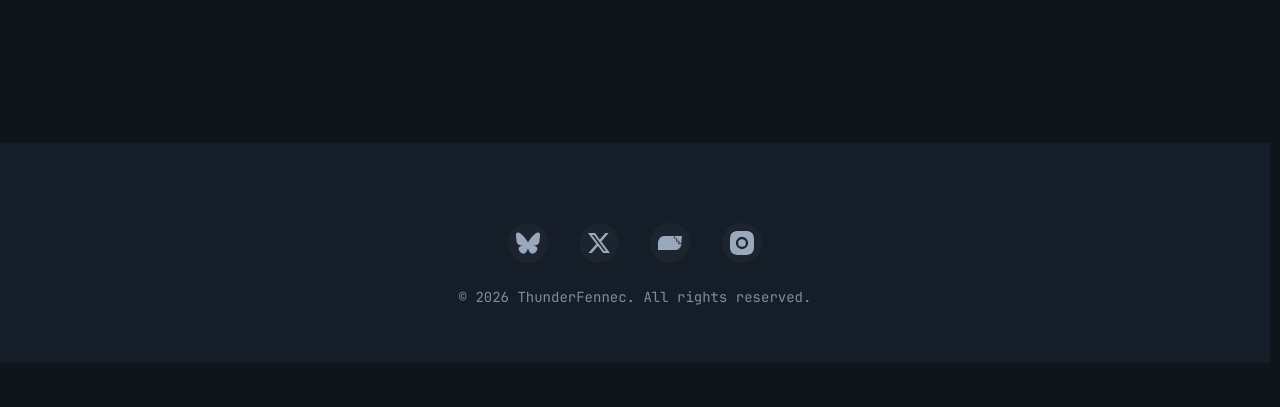
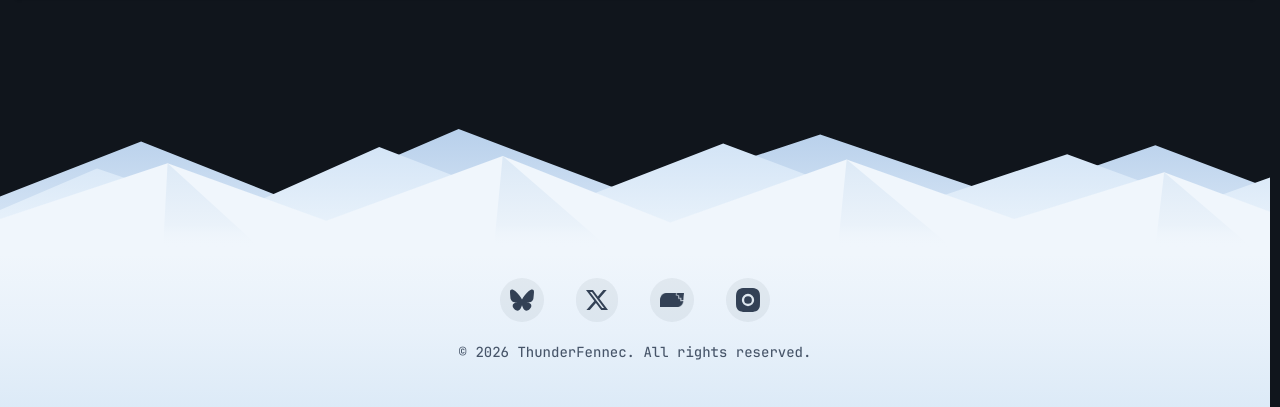
Before and after one commit to Jaketa-CS/Thunder-Art, a React (Vite) app in the folder thunder-web/: page / in a window 1280 px wide. Shown: the part 4208-4615 px from the top of the page. Before the commit the page ends 4571 px from the top, so only its background shows below. Built offline with nearby package versions, Linux system fonts and the light colour scheme.

Commit message:
updated foot to snowy peak

```diff
--- a/thunder-web/src/components/Footer.tsx
+++ b/thunder-web/src/components/Footer.tsx
@@ -1,19 +1,91 @@
-import { motion } from 'framer-motion';
 import { siteConfig } from '@/data/siteConfig';
 
 const Footer = () => {
   const currentYear = new Date().getFullYear();
 
   return (
-    <motion.footer
-      initial={{ opacity: 0 }}
-      animate={{ opacity: 1 }}
-      transition={{ delay: 0.5, duration: 0.5 }}
-      className="relative z-10 mt-16 mt-auto bg-[var(--color-bg-secondary)] px-8 pt-16 pb-12 md:mt-24 md:pt-20 md:pb-14"
+    <footer className="relative z-10 mt-auto pt-12 md:pt-16">
+      {/* Simple Layered Light Snowy Mountains SVG */}
+      <div
+        aria-hidden="true"
+        className="pointer-events-none relative -mb-px w-full overflow-hidden leading-none select-none"
       >
-      <div className="mx-auto flex max-w-[1200px] flex-col items-center gap-6">
+        <svg
+          viewBox="0 0 1440 160"
+          fill="none"
+          xmlns="http://www.w3.org/2000/svg"
+          preserveAspectRatio="none"
+          className="block h-20 w-full sm:h-28 md:h-36"
+        >
+          <defs>
+            {/* Distant ridge fades smoothly toward midground */}
+            <linearGradient
+              id="mtn-far"
+              x1="0"
+              y1="20"
+              x2="0"
+              y2="150"
+              gradientUnits="userSpaceOnUse"
+            >
+              <stop offset="0%" stopColor="#b8d0eb" />
+              <stop offset="100%" stopColor="#dce9f7" />
+            </linearGradient>
+            {/* Midground ridge fades smoothly into foreground snow */}
+            <linearGradient
+              id="mtn-mid"
+              x1="0"
+              y1="35"
+              x2="0"
+              y2="155"
+              gradientUnits="userSpaceOnUse"
+            >
+              <stop offset="0%" stopColor="#d3e4f6" />
+              <stop offset="85%" stopColor="#eaf3fb" />
+              <stop offset="100%" stopColor="#f0f6fc" />
+            </linearGradient>
+            {/* Shadow facets fade completely into #f0f6fc before the bottom edge, so there is zero seam */}
+            <linearGradient
+              id="mtn-shadow"
+              x1="0"
+              y1="50"
+              x2="0"
+              y2="152"
+              gradientUnits="userSpaceOnUse"
+            >
+              <stop offset="0%" stopColor="#dce9f6" />
+              <stop offset="75%" stopColor="#eaf2fa" />
+              <stop offset="100%" stopColor="#f0f6fc" stopOpacity="0" />
+            </linearGradient>
+          </defs>
+
+          {/* Distant icy ridge */}
+          <polygon
+            points="0,160 0,95 160,34 330,100 520,20 720,94 930,26 1140,96 1310,38 1440,86 1440,160"
+            fill="url(#mtn-far)"
+          />
+          {/* Midground glacial peaks */}
+          <polygon
+            points="0,160 0,110 110,64 260,114 430,40 620,112 820,36 1020,110 1210,48 1360,102 1440,74 1440,160"
+            fill="url(#mtn-mid)"
+          />
+          {/* Foreground bright snow peaks seamlessly matching the #f0f6fc footer top */}
+          <polygon
+            points="0,160 0,120 190,58 370,122 570,50 760,124 960,54 1150,120 1320,68 1440,112 1440,160"
+            fill="#f0f6fc"
+          />
+          {/* Soft snow-shadow facets that taper and fade to 0 opacity before the base */}
+          <polygon points="190,58 295,152 185,152" fill="url(#mtn-shadow)" />
+          <polygon points="570,50 690,152 560,152" fill="url(#mtn-shadow)" />
+          <polygon points="960,54 1080,152 950,152" fill="url(#mtn-shadow)" />
+          <polygon points="1320,68 1420,152 1310,152" fill="url(#mtn-shadow)" />
+        </svg>
+      </div>
+
+      {/* Snowy Base Section with Socials & Copyright */}
+      <div className="bg-gradient-to-b from-[#f0f6fc] via-[#e8f1fa] to-[#dceaf7] px-8 pt-4 pb-10 md:pt-6 md:pb-12">
+        <div className="mx-auto flex max-w-[1200px] flex-col items-center gap-5">
           {/* Social Links */}
-        <div className="flex flex-wrap justify-center gap-8">
+          <div className="flex flex-wrap justify-center gap-6 sm:gap-8">
             {[
               {
                 name: 'Bluesky',
@@ -34,7 +106,7 @@ const Footer = () => {
               {
                 name: 'X (Twitter)',
                 url: siteConfig.socials.twitter,
-              color: 'var(--color-text-primary)', // Adapts to light/dark mode
+                color: '#0f172a',
                 icon: (
                   <svg
                     xmlns="http://www.w3.org/2000/svg"
@@ -50,7 +122,7 @@ const Footer = () => {
               {
                 name: 'FurAffinity',
                 url: siteConfig.socials.furaffinity,
-              color: '#FAAF3A', // FA Orange
+                color: '#e08600',
                 icon: (
                   <div
                     style={{
@@ -72,7 +144,7 @@ const Footer = () => {
               {
                 name: 'Instagram',
                 url: siteConfig.socials.instagram,
-              color: '#E1306C', // Instagram Pink
+                color: '#E1306C',
                 icon: (
                   <svg
                     xmlns="http://www.w3.org/2000/svg"
@@ -92,17 +164,18 @@ const Footer = () => {
                 target="_blank"
                 rel="noopener noreferrer"
                 aria-label={`${social.name} Profile`}
-              className="flex items-center rounded-full bg-white/[0.03] p-2 text-[var(--color-text-secondary)] transition-all duration-300 ease-out"
+                className="flex items-center rounded-full bg-[#1e293b]/[0.06] p-2.5 text-[#334155] transition-all duration-300 ease-out"
                 onMouseEnter={(e) => {
                   e.currentTarget.style.color = social.color;
-                e.currentTarget.style.transform = 'translateY(-3px) scale(1.1)';
-                e.currentTarget.style.background = `color-mix(in srgb, ${social.color}, transparent 90%)`;
-                e.currentTarget.style.boxShadow = `0 4px 12px color-mix(in srgb, ${social.color}, transparent 75%)`;
+                  e.currentTarget.style.transform =
+                    'translateY(-3px) scale(1.1)';
+                  e.currentTarget.style.background = `color-mix(in srgb, ${social.color}, white 85%)`;
+                  e.currentTarget.style.boxShadow = `0 4px 12px color-mix(in srgb, ${social.color}, transparent 70%)`;
                 }}
                 onMouseLeave={(e) => {
-                e.currentTarget.style.color = 'var(--color-text-secondary)';
+                  e.currentTarget.style.color = '#334155';
                   e.currentTarget.style.transform = 'translateY(0) scale(1)';
-                e.currentTarget.style.background = 'rgba(255,255,255,0.03)';
+                  e.currentTarget.style.background = 'rgba(30, 41, 59, 0.06)';
                   e.currentTarget.style.boxShadow = 'none';
                 }}
               >
@@ -112,13 +185,14 @@ const Footer = () => {
           </div>
 
           {/* Copyright */}
-        <div className="text-center text-sm text-[var(--color-text-secondary)] opacity-80">
+          <div className="text-center text-sm font-medium text-[#475569]">
             <p className="m-0">
               &copy; {currentYear} ThunderFennec. All rights reserved.
             </p>
           </div>
         </div>
-    </motion.footer>
+      </div>
+    </footer>
   );
 };
 
```
Lines whose indentation alone changed are shown as unchanged.
